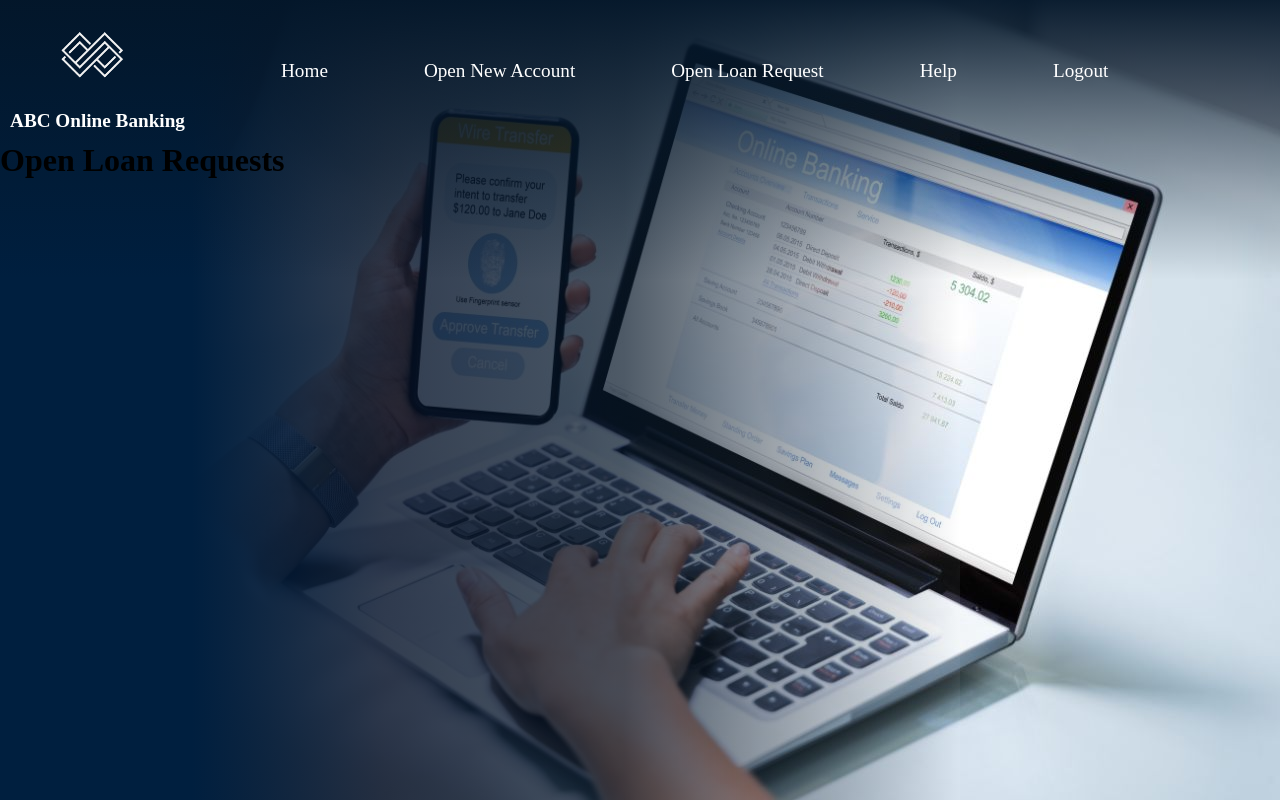
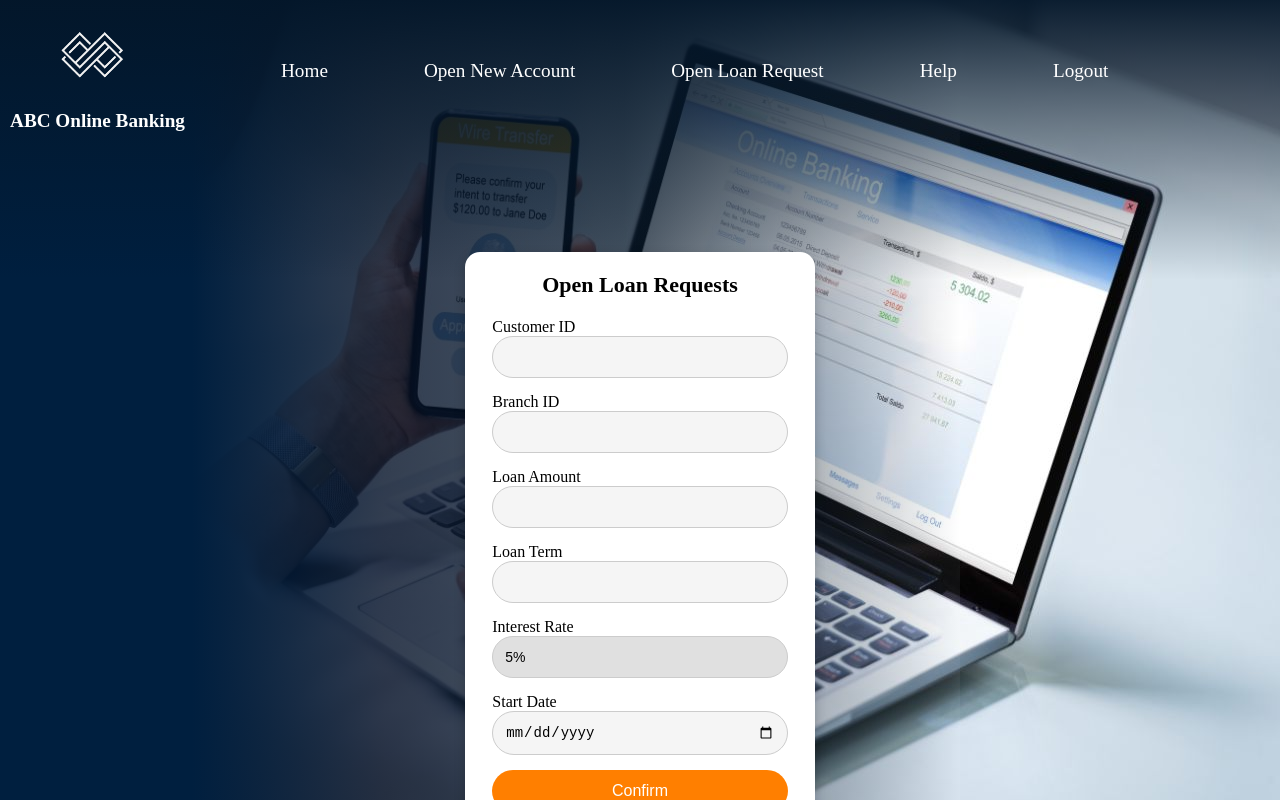
Before and after one commit to seniru-dilmith/Bank-Management-System-Bank-A-front-end, a React (Create React App) app: page /employee/OpenLoanRequest in a window 1280 px wide. Built offline with nearby package versions, Linux system fonts and the light colour scheme.

Commit message:
Update OpenLoanRequest.jsx

```diff
--- a/src/pages/OpenLoanRequest.jsx
+++ b/src/pages/OpenLoanRequest.jsx
@@ -1,14 +1,155 @@
-import React from 'react';
+import React, { useState } from 'react';
 import EmployeeNaviBar from '../components/NaviBar/EmployeeNaviBar';
 import Layout from '../layouts/Layout';
 
 const OpenLoanRequest = () => {
+  // State to manage form inputs
+  const [formData, setFormData] = useState({
+    customerId: '',
+    branchId: '',
+    loanAmount: '',
+    loanTerm: '',
+    startDate: '',
+  });
+
+  const interestRate = '5%'; // Static interest rate
+
+  // Handle input change
+  const handleInputChange = (e) => {
+    const { name, value } = e.target;
+    setFormData({
+      ...formData,
+      [name]: value,
+    });
+  };
+
+  // Handle form submission
+  const handleSubmit = (e) => {
+    e.preventDefault();
+    alert('New account created with loan details!');
+    // Add logic to submit the form data
+  };
+
   return (
-    <Layout NavigationBar={<EmployeeNaviBar/>}>
-      <h1>Open Loan Requests</h1>
+    <Layout NavigationBar={<EmployeeNaviBar />}>
+      <div style={styles.pageContainer}>
+        <div style={styles.container}>
+          <h1 style={styles.header}>Open Loan Requests</h1>
+          <form onSubmit={handleSubmit}>
+            <div style={styles.formGroup}>
+              <label>Customer ID</label>
+              <input
+                type="text"
+                name="customerId"
+                value={formData.customerId}
+                onChange={handleInputChange}
+                style={styles.inputField}
+              />
+            </div>
+            <div style={styles.formGroup}>
+              <label>Branch ID</label>
+              <input
+                type="text"
+                name="branchId"
+                value={formData.branchId}
+                onChange={handleInputChange}
+                style={styles.inputField}
+              />
+            </div>
+            <div style={styles.formGroup}>
+              <label>Loan Amount</label>
+              <input
+                type="text"
+                name="loanAmount"
+                value={formData.loanAmount}
+                onChange={handleInputChange}
+                style={styles.inputField}
+              />
+            </div>
+            <div style={styles.formGroup}>
+              <label>Loan Term</label>
+              <input
+                type="text"
+                name="loanTerm"
+                value={formData.loanTerm}
+                onChange={handleInputChange}
+                style={styles.inputField}
+              />
+            </div>
+            <div style={styles.formGroup}>
+              <label>Interest Rate</label>
+              <input
+                type="text"
+                value={interestRate}
+                readOnly
+                style={{ ...styles.inputField, backgroundColor: '#e0e0e0' }}
+              />
+            </div>
+            <div style={styles.formGroup}>
+              <label>Start Date</label>
+              <input
+                type="date"
+                name="startDate"
+                value={formData.startDate}
+                onChange={handleInputChange}
+                style={styles.inputField}
+              />
+            </div>
+            <button type="submit" style={styles.button}>
+              Confirm
+            </button>
+          </form>
+        </div>
+      </div>
     </Layout>
   );
 };
 
+const styles = {
+  pageContainer: {
+    display: 'flex',
+    justifyContent: 'center',
+    alignItems: 'center',
+    height: '100vh', // Full viewport height to center vertically
+  },
+  container: {
+    display: 'flex',
+    flexDirection: 'column',
+    alignItems: 'center',
+    padding: '20px',
+    borderRadius: '15px', // Rounded corners for the container
+    backgroundColor: '#fff',
+    width: '350px', // Increased width
+    boxShadow: '0px 4px 12px rgba(0, 0, 0, 0.2)',
+  },
+  header: {
+    fontSize: '22px',
+    fontWeight: 'bold',
+    marginBottom: '20px',
+    color: '#000',
+  },
+  formGroup: {
+    marginBottom: '15px',
+    width: '100%',
+  },
+  inputField: {
+    width: '100%',
+    padding: '12px',
+    borderRadius: '30px', // Rounded input fields
+    border: '1px solid #ccc',
+    backgroundColor: '#f5f5f5',
+    fontSize: '14px',
+  },
+  button: {
+    width: '100%',
+    padding: '12px',
+    backgroundColor: '#ff7f00', // Orange confirm button
+    color: 'white',
+    border: 'none',
+    borderRadius: '30px', // Rounded button
+    cursor: 'pointer',
+    fontSize: '16px',
+  },
+};
 
 export default OpenLoanRequest;
```
